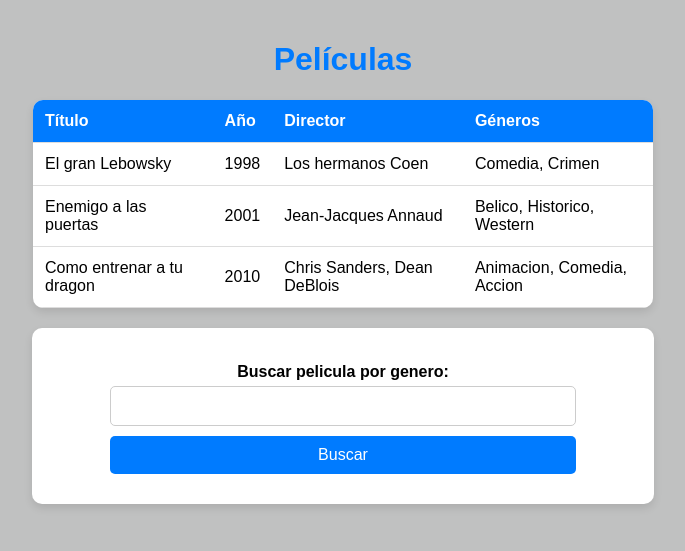
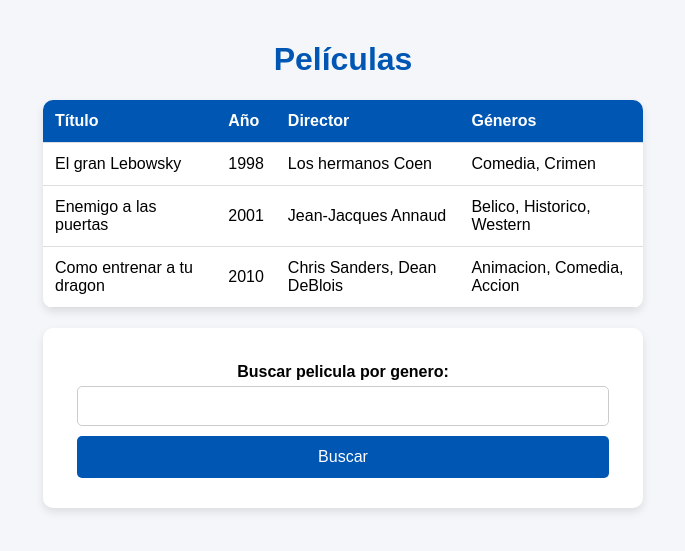
Before and after one commit to fonsekorz/ifcd0210, a PHP site: page / in a window 1280 px wide. Shown: the top 551 px of the page, without its empty margins (297-982 px from the left). Run offline with PHP 8.4, Linux system fonts and the light colour scheme.

```diff
--- a/8_json/3_netflix/index.php
+++ b/8_json/3_netflix/index.php
@@ -6,7 +6,7 @@ $peliculas = json_decode(file_get_contents($jsonFile), true);
 
 function mostrarPelis($array)
 {
-    echo "<table>";
+    echo "<table class='cajas'>";
     echo "<tr>";
     echo "<th>Título</th>";
     echo "<th>Año</th>";
@@ -31,7 +31,6 @@ function filtrarPeli($elemento)
     global $peliculas;
     $pelisfiltradas = [];
 
-    echo "<h1>Películas Filtradas</h1>";
     foreach ($peliculas as $pelicula) {
         foreach ($pelicula['generos'] as $genero) {
             if ($genero == $elemento) {
@@ -40,9 +39,7 @@ function filtrarPeli($elemento)
             }
         }
     }
-    if (empty($pelisfiltradas)) {
-        echo "<h1>No existe ninguna película con el género '$elemento'.</h1>";
-    } else {
+    if (!empty($pelisfiltradas)) {
         mostrarPelis($pelisfiltradas);
     }
 }
@@ -55,25 +52,39 @@ function filtrarPeli($elemento)
     <meta name="viewport" content="width=device-width, initial-scale=1.0">
     <title>Películas</title>
     <style>
+        *{
+            box-sizing: border-box;
+        }
         body {
             font-family: Arial, sans-serif;
-            background-color: rgba(99, 101, 102, 0.4);
+            background-color: #f4f6f9;
             margin: 0;
             padding: 20px;
             text-align: center;
         }
 
         h1 {
-            color: #007bff;
+            color: #0056b3;
         }
 
-        form {
+        #form-container {
+            width: 90%;
+            margin: 0 auto;
+            max-width: 600px;
+        }
+
+        .cajas {
+            justify-content: center;
+            align-items: center;
             background: #ffffff;
             padding: 20px;
             margin: 20px auto;
-            width: 47%;
             border-radius: 10px;
             box-shadow: 0 4px 8px rgba(0, 0, 0, 0.1);
+            width: 100%;
+            max-width: 600px;
+            border-collapse: collapse;
+            overflow: hidden;
         }
 
         fieldset {
@@ -88,7 +99,7 @@ function filtrarPeli($elemento)
 
         input[type="text"],
         [type="number"] {
-            width: 80%;
+            width: 100%;
             padding: 10px;
             border: 1px solid #ccc;
             border-radius: 5px;
@@ -96,30 +107,20 @@ function filtrarPeli($elemento)
         }
 
         input[type="submit"] {
-            width: 84%;
-            background-color: #007bff;
+            width: 100%;
+            background-color: #0056b3;
             color: white;
             border: none;
-            padding: 10px 20px;
+            padding: 12px 20px;
             margin-top: 10px;
             font-size: 16px;
             cursor: pointer;
             border-radius: 5px;
+            transition: background-color 0.3s ease;
         }
 
         input[type="submit"]:hover {
-            background-color: rgb(135, 159, 184);
-        }
-
-        table {
-            background: #ffffff;
-            padding: 20px;
-            margin: 20px auto;
-            width: 50%;
-            border-radius: 10px;
-            box-shadow: 0 4px 8px rgba(0, 0, 0, 0.1);
-            border-collapse: collapse;
-            overflow: hidden;
+            background-color: #004085;
         }
 
         td,
@@ -130,31 +131,48 @@ function filtrarPeli($elemento)
         }
 
         th {
-            background-color: #007bff;
+            background-color: #0056b3;
             color: white;
         }
 
         tr:hover {
-            background-color: #f1f1f1;
+            background-color: #e9ecef;
+        }
+
+        @media (max-width: 768px) {
+            body {
+                padding: 10px;
+            }
+
+            .cajas {
+                padding: 15px;
+            }
+
+            input[type="text"],
+            [type="number"] {
+                width: 100%;
+            }
         }
     </style>
 </head>
 
 <body>
+    <div id=form-container>
         <h1>Películas</h1>
-    <?php mostrarPelis($peliculas) ?>
-    <form action="index.php" method="post">
+        <?php
+        if (isset($_POST['submit-peli']) && isset($_POST['buscar-peli']) && !empty($_POST['buscar-peli'])) {
+            $resultado = filtrarPeli($_POST['buscar-peli']);
+        } else {
+            mostrarPelis($peliculas);
+        }
+        ?>
+        <form action="index.php" method="post" class="cajas">
             <fieldset>
                 <label for="buscar-peli">Buscar pelicula por genero:</label>
                 <input type="text" id="buscar-peli" name="buscar-peli">
                 <input type="submit" name="submit-peli" value="Buscar">
             </fieldset>
-    </form>
-    <?php
-    if (isset($_POST['submit-peli'])  && !empty($_POST['buscar-peli'])) {
-        $resultado = filtrarPeli($_POST['buscar-peli']);
-    }
-    ?>
+    </div>
 </body>
 
 </html>
```
Lines whose indentation alone changed are shown as unchanged.
